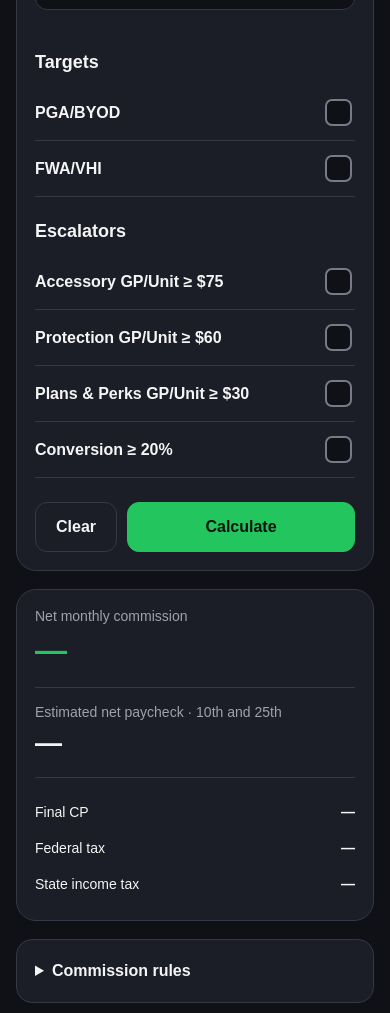
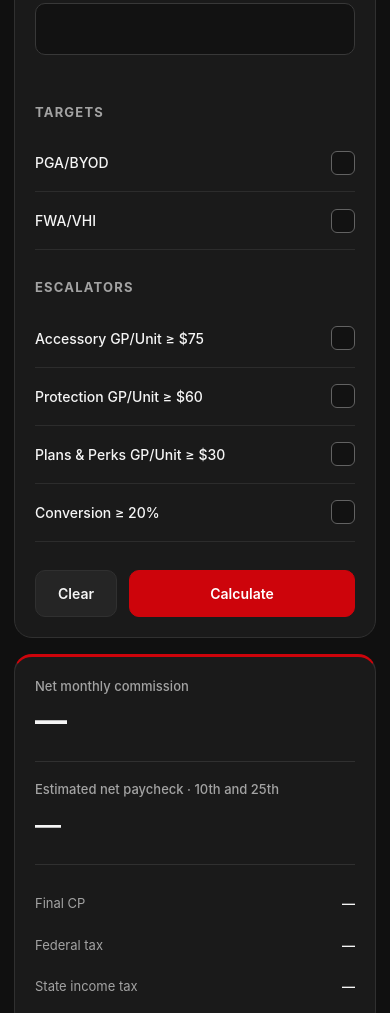
Before and after one commit to cvallager/Commission-Calculator, a plain HTML site: page index.html in a window 390 px wide. Shown: the part 500-1513 px from the top of the page. Drawn offline with Linux system fonts and the light colour scheme.

Commit message:
Refactor styles in index.html for improved design
Updated styles for better UI consistency and responsiveness.

```diff
--- a/index.html
+++ b/index.html
@@ -3,17 +3,17 @@
 <head>
 <meta charset="UTF-8">
 <meta name="viewport" content="width=device-width, initial-scale=1.0">
-<title>Commission Calculator</title>
 
 <style>
 :root {
     color-scheme: dark;
-    --background: #0f1117;
-    --panel: #1b1e27;
-    --border: #343844;
-    --text: #f5f5f5;
-    --muted: #a1a1aa;
-    --accent: #22c55e;
+    --background: #101010;
+    --panel: #1A1A1A;
+    --border: #303030;
+    --text: #F5F5F5;
+    --muted: #A3A3A3;
+    --accent: #CD040B;
+    --accent-hover: #E0050D;
 }
 
 * {
@@ -22,76 +22,101 @@
 
 html {
     scroll-behavior: smooth;
+    scrollbar-color: #454545 var(--background);
 }
 
 body {
     margin: 0;
-    padding: 24px 16px;
+    padding: 32px 20px;
     background: var(--background);
     color: var(--text);
-    font-family: Arial, sans-serif;
+    font-family: -apple-system, BlinkMacSystemFont,
+                 "Segoe UI Variable", "Segoe UI",
+                 system-ui, sans-serif;
+    font-size: 15px;
+    font-weight: 400;
+    line-height: 1.5;
+    -webkit-font-smoothing: antialiased;
 }
 
 .container {
-    max-width: 750px;
-    margin: auto;
-}
-
-h1 {
-    font-size: 28px;
-    text-align: center;
-    margin: 12px 0 28px;
+    max-width: 720px;
+    margin: 0 auto;
 }
 
 h3 {
-    font-size: 18px;
-    margin: 24px 0 12px;
+    font-size: 13px;
+    font-weight: 650;
+    letter-spacing: 1.2px;
+    text-transform: uppercase;
+    color: var(--muted);
+    margin: 28px 0 12px;
 }
 
 .panel, .result {
     background: var(--panel);
     border: 1px solid var(--border);
-    border-radius: 20px;
-    padding: 22px;
-    margin-bottom: 18px;
+    border-radius: 18px;
+    padding: 24px;
+    margin-bottom: 16px;
 }
 
 .tabs {
     display: flex;
-    gap: 10px;
-    margin-bottom: 18px;
+    gap: 6px;
+    padding: 5px;
+    background: var(--panel);
+    border: 1px solid var(--border);
+    border-radius: 14px;
+    margin-bottom: 20px;
 }
 
 button {
-    background: var(--panel);
+    background: #252525;
     color: var(--text);
     border: 1px solid var(--border);
-    border-radius: 12px;
-    padding: 15px 20px;
-    font-size: 16px;
-    font-weight: bold;
+    border-radius: 10px;
+    padding: 14px 22px;
+    font-family: inherit;
+    font-size: 14px;
+    font-weight: 600;
     cursor: pointer;
-    transition: background 0.15s, opacity 0.15s;
+    transition: background 160ms ease,
+                border-color 160ms ease,
+                transform 100ms ease;
 }
 
 button:hover {
-    opacity: 0.85;
+    background: #333333;
+}
+
+button:active {
+    transform: scale(0.98);
 }
 
 .tabs button {
     flex: 1;
+    border: none;
+    background: transparent;
+    color: var(--muted);
 }
 
-button.active, button.primary {
+button.active,
+button.primary {
     background: var(--accent);
-    color: #08140c;
+    color: #FFFFFF;
     border-color: var(--accent);
+}
+
+button.active:hover,
+button.primary:hover {
+    background: var(--accent-hover);
 }
 
 .actions {
     display: flex;
-    gap: 10px;
-    margin-top: 24px;
+    gap: 12px;
+    margin-top: 28px;
 }
 
 .actions .primary {
@@ -102,50 +127,69 @@ input[type="text"],
 input[type="number"],
 select {
     width: 100%;
-    padding: 15px;
-    margin-top: 8px;
-    margin-bottom: 18px;
-    background: var(--background);
+    min-height: 52px;
+    padding: 14px 16px;
+    margin-top: 10px;
+    margin-bottom: 20px;
+    background: #121212;
     color: var(--text);
-    border: 1px solid var(--border);
-    border-radius: 12px;
-    font-size: 17px;
+    border: 1px solid #383838;
+    border-radius: 10px;
+    font-family: inherit;
+    font-size: 16px;
+    font-weight: 500;
+    font-variant-numeric: tabular-nums;
     outline: none;
+    transition: border-color 160ms ease,
+                box-shadow 160ms ease;
 }
 
-input:focus, select:focus {
+input:focus,
+select:focus {
     border-color: var(--accent);
+    box-shadow: 0 0 0 3px rgba(205, 4, 11, 0.12);
+}
+
+button:focus-visible,
+summary:focus-visible {
+    outline: 2px solid var(--accent);
+    outline-offset: 4px;
 }
 
 input:disabled {
-    opacity: 0.5;
+    opacity: 0.4;
 }
 
 label {
-    font-weight: 600;
+    font-size: 14px;
+    font-weight: 550;
 }
 
 .check-row {
     display: flex;
     justify-content: space-between;
     align-items: center;
-    min-height: 56px;
-    gap: 12px;
-    border-bottom: 1px solid var(--border);
+    min-height: 58px;
+    gap: 16px;
+    border-bottom: 1px solid #2C2C2C;
     cursor: pointer;
+    font-weight: 500;
 }
 
 input[type="checkbox"] {
     appearance: none;
     -webkit-appearance: none;
-    width: 27px;
-    height: 27px;
-    border: 2px solid #777b88;
-    border-radius: 7px;
-    background: var(--background);
+    width: 24px;
+    height: 24px;
+    margin: 0;
+    border: 1.5px solid #626262;
+    border-radius: 6px;
+    background: #121212;
     position: relative;
     cursor: pointer;
     flex-shrink: 0;
+    transition: background 150ms ease,
+                border-color 150ms ease;
 }
 
 input[type="checkbox"]:checked {
@@ -159,65 +203,94 @@ input[type="checkbox"]:checked::after {
     left: 7px;
     top: 3px;
     width: 6px;
-    height: 12px;
-    border: solid #08140c;
-    border-width: 0 3px 3px 0;
+    height: 11px;
+    border: solid #FFFFFF;
+    border-width: 0 2px 2px 0;
     transform: rotate(45deg);
 }
 
+.result {
+    border-top: 3px solid var(--accent);
+}
+
 .big {
-    font-size: 38px;
-    font-weight: bold;
-    color: var(--accent);
-    margin: 8px 0 18px;
+    font-size: clamp(32px, 7vw, 48px);
+    font-weight: 700;
+    letter-spacing: -1.8px;
+    font-variant-numeric: tabular-nums;
+    color: var(--text);
+    margin: 6px 0 20px;
     overflow-wrap: anywhere;
+    line-height: 1.2;
 }
 
 .medium {
-    font-size: 27px;
-    font-weight: bold;
-    margin: 8px 0 18px;
+    font-size: 30px;
+    font-weight: 600;
+    letter-spacing: -0.8px;
+    font-variant-numeric: tabular-nums;
+    margin: 6px 0 20px;
 }
 
 .muted {
     color: var(--muted);
-    font-size: 14px;
+    font-size: 13px;
+    font-weight: 450;
 }
 
 .line {
     display: flex;
     justify-content: space-between;
     align-items: center;
-    gap: 12px;
-    padding: 10px 0;
+    gap: 16px;
+    padding: 11px 0;
+    font-size: 14px;
+}
+
+.line span {
+    color: var(--muted);
 }
 
 .line strong {
     text-align: right;
+    font-weight: 600;
+    font-variant-numeric: tabular-nums;
 }
 
 hr {
     border: none;
     border-top: 1px solid var(--border);
-    margin: 16px 0;
+    margin: 18px 0;
 }
 
 details {
     background: var(--panel);
     border: 1px solid var(--border);
-    border-radius: 16px;
-    padding: 18px;
+    border-radius: 14px;
+    padding: 20px;
     margin-bottom: 12px;
+}
+
+details[open] {
+    border-color: #454545;
 }
 
 summary {
     cursor: pointer;
-    line-height: 1.6;
+    line-height: 1.7;
+}
+
+summary strong {
+    font-weight: 600;
+}
+
+summary::marker {
+    color: var(--accent);
 }
 
 #commissionResults,
 #roadmapResults {
-    scroll-margin-top: 20px;
+    scroll-margin-top: 24px;
 }
 
 [hidden] {
@@ -225,29 +298,37 @@ summary {
 }
 
 footer {
-    font-size: 12px;
-    color: var(--muted);
-    line-height: 1.7;
-    margin-top: 24px;
+    font-size: 11px;
+    color: #858585;
+    line-height: 1.8;
+    margin: 28px 8px;
 }
 
 @media (max-width: 480px) {
-    .panel, .result {
-        padding: 18px;
+    body {
+        padding: 20px 14px;
     }
 
-    .big {
-        font-size: 32px;
+    .panel, .result {
+        padding: 20px;
+    }
+
+    .medium {
+        font-size: 26px;
     }
 
     .line {
-        font-size: 14px;
+        font-size: 13px;
     }
 }
 
 @media (prefers-reduced-motion: reduce) {
     html {
         scroll-behavior: auto;
+    }
+
+    * {
+        transition: none !important;
     }
 }
 </style>
```
